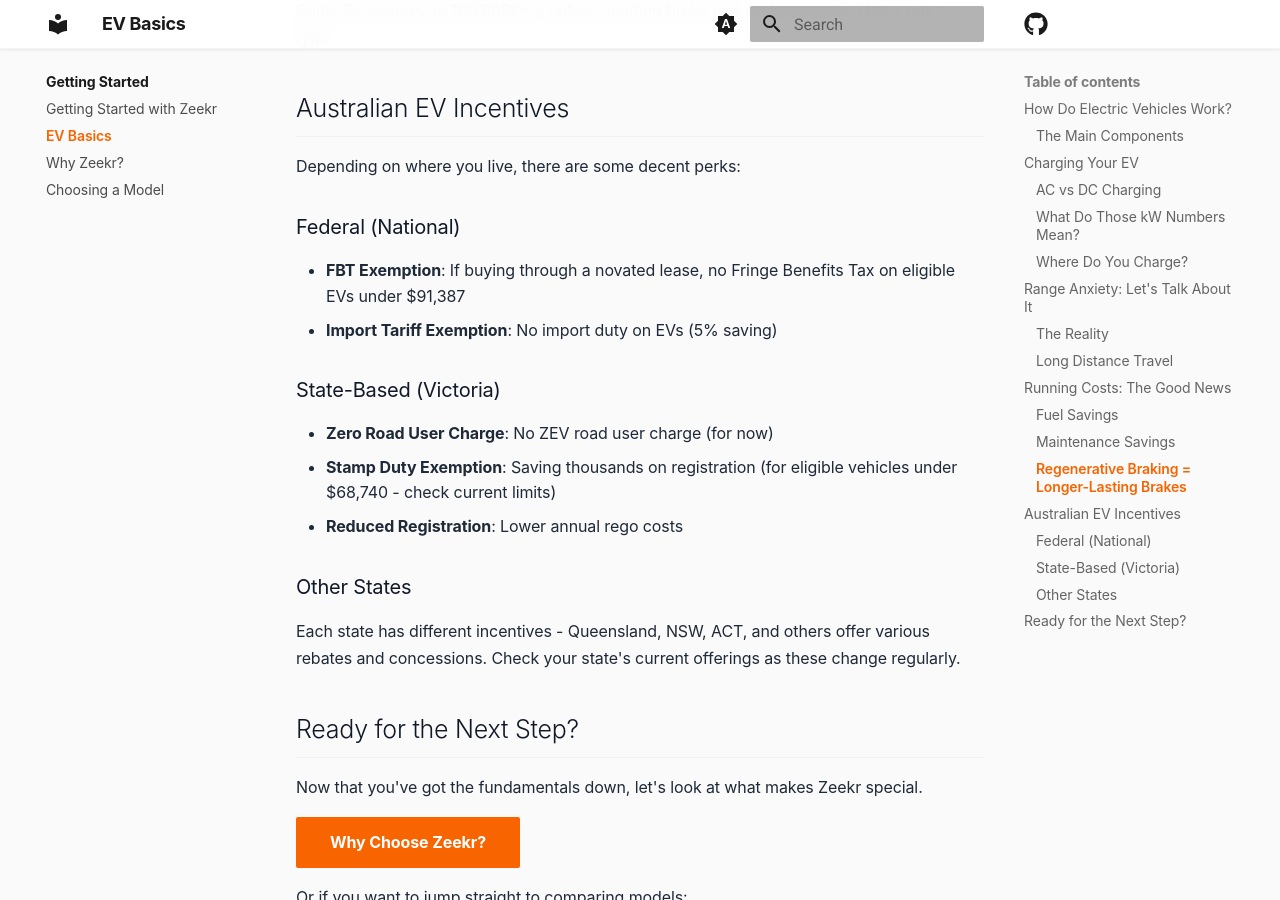
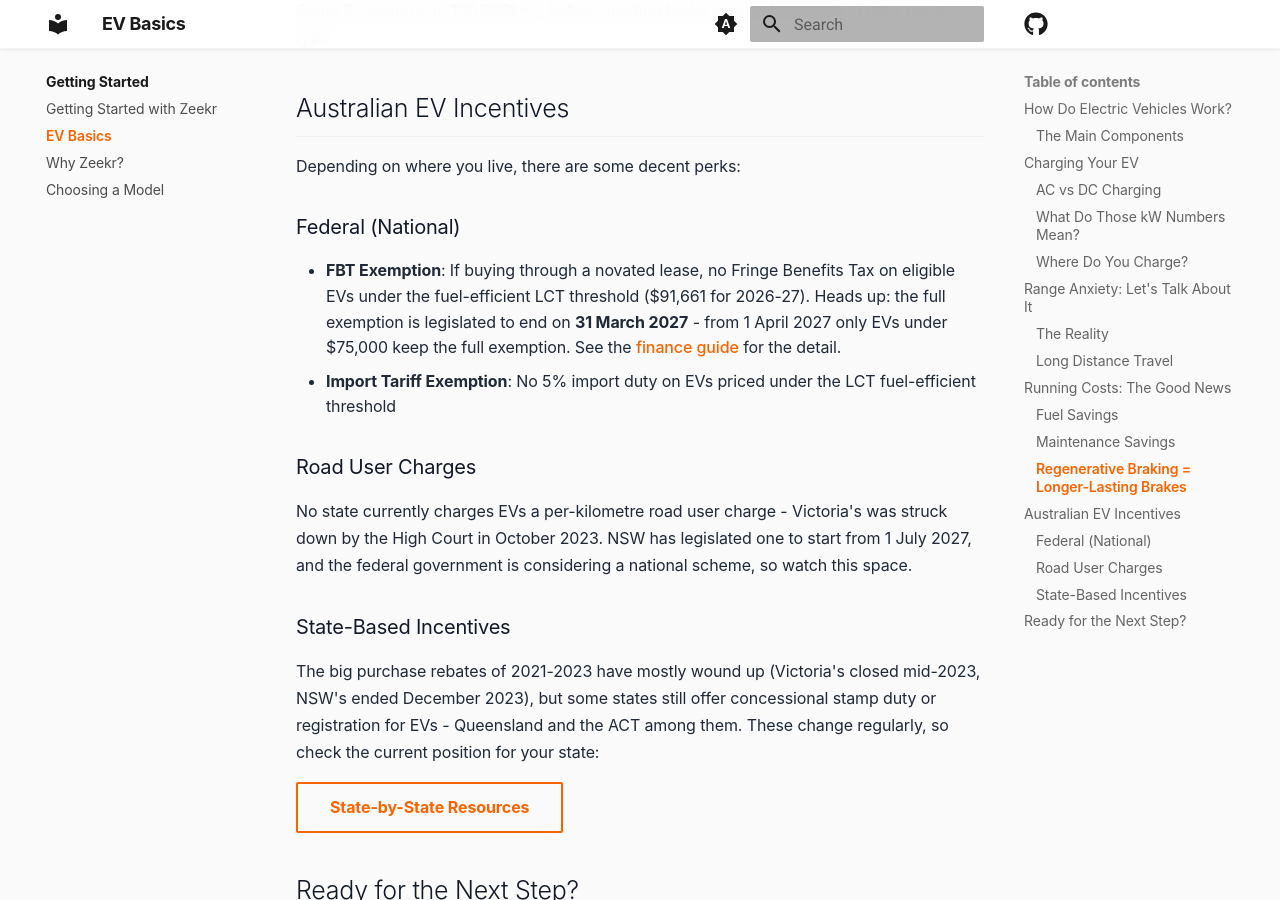
Before and after one commit to zeekr-insiders/wiki, an MkDocs documentation site: the page built from content/getting-started/ev-basics.md, in a window 1280 px wide and 900 px high, scrolled down 3943 px. Built offline with MkDocs 1.6.1 and Material for MkDocs 9.7.7, drawn with Linux system fonts in a browser that asks for light colours; comment, search, counter and statistics services are not loaded.

Commit message:
ev-basics incentives were wrong for VIC and stale federally, rewritten with national framing

```diff
--- a/content/getting-started/ev-basics.md
+++ b/content/getting-started/ev-basics.md
@@ -123,18 +123,18 @@ Depending on where you live, there are some decent perks:
 
 ### Federal (National)
 
-- **FBT Exemption**: If buying through a novated lease, no Fringe Benefits Tax on eligible EVs under $91,387
-- **Import Tariff Exemption**: No import duty on EVs (5% saving)
+- **FBT Exemption**: If buying through a novated lease, no Fringe Benefits Tax on eligible EVs under the fuel-efficient LCT threshold ($91,661 for 2026-27). Heads up: the full exemption is legislated to end on **31 March 2027** - from 1 April 2027 only EVs under $75,000 keep the full exemption. See the [finance guide](../buying/finance.md) for the detail.
+- **Import Tariff Exemption**: No 5% import duty on EVs priced under the LCT fuel-efficient threshold
 
-### State-Based (Victoria)
+### Road User Charges
 
-- **Zero Road User Charge**: No ZEV road user charge (for now)
-- **Stamp Duty Exemption**: Saving thousands on registration (for eligible vehicles under $68,740 - check current limits)
-- **Reduced Registration**: Lower annual rego costs
+No state currently charges EVs a per-kilometre road user charge - Victoria's was struck down by the High Court in October 2023. NSW has legislated one to start from 1 July 2027, and the federal government is considering a national scheme, so watch this space.
 
-### Other States
+### State-Based Incentives
 
-Each state has different incentives - Queensland, NSW, ACT, and others offer various rebates and concessions. Check your state's current offerings as these change regularly.
+The big purchase rebates of 2021-2023 have mostly wound up (Victoria's closed mid-2023, NSW's ended December 2023), but some states still offer concessional stamp duty or registration for EVs - Queensland and the ACT among them. These change regularly, so check the current position for your state:
+
+[State-by-State Resources](../resources/index.md){ .md-button }
 
 ## Ready for the Next Step?
 
```
